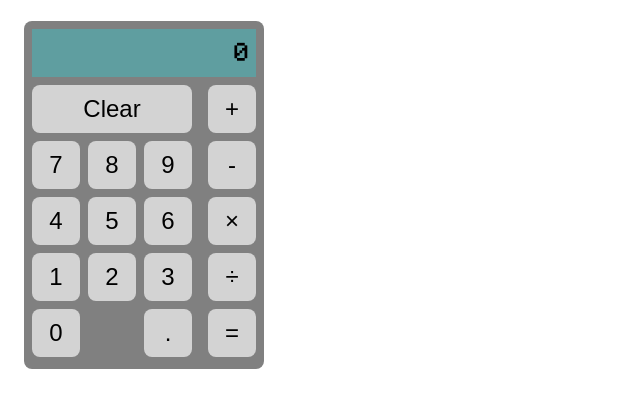
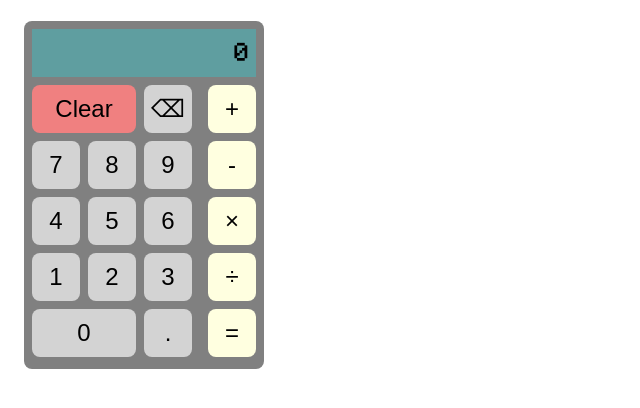
Before and after one commit to scorbiclife/odin-calculator, a plain HTML site: page index.html in a window 1280 px wide. Shown: the part 64-472 px from the top of the page, without its empty margins (0-640 px from the left). Drawn offline with Linux system fonts and the light colour scheme.

Commit message:
feat(css): make different colored buttons

```diff
--- a/index.css
+++ b/index.css
@@ -66,8 +66,8 @@ h1 {
   height: 48px;
 }
 
-.calculator-full-row {
-  flex: 1 1 100%;
+.calculator-button--double-size {
+  width: 104px;
 }
 
 .calculator-space-remaining-row {
@@ -99,3 +99,11 @@ h1 {
   border: none;
   border-radius: 8px;
 }
+
+.calculator-button--red {
+  background-color: lightcoral;
+}
+
+.calculator-button--yellow {
+  background-color: lightyellow;
+}
--- a/index.html
+++ b/index.html
@@ -13,10 +13,11 @@
       <div class="calculator-top calculator-display" id="result"></div>
       <div class="calculator-left calculator-button-container">
         <button
-          class="calculator-button calculator-full-row"
+          class="calculator-button calculator-button--red calculator-button--double-size"
           id="control-clear">
           Clear
         </button>
+        <button class="calculator-button" id="control-backspace">⌫</button>
         <button class="calculator-button" id="number-7">7</button>
         <button class="calculator-button" id="number-8">8</button>
         <button class="calculator-button" id="number-9">9</button>
@@ -26,7 +27,11 @@
         <button class="calculator-button" id="number-1">1</button>
         <button class="calculator-button" id="number-2">2</button>
         <button class="calculator-button" id="number-3">3</button>
-        <button class="calculator-button" id="number-0">0</button>
+        <button
+          class="calculator-button calculator-button--double-size"
+          id="number-0">
+          0
+        </button>
         <button
           class="calculator-button calculator-space-remaining-row"
           id="symbol-dot">
@@ -34,11 +39,31 @@
         </button>
       </div>
       <div class="calculator-right calculator-button-container">
-        <button class="calculator-button" id="symbol-plus">+</button>
-        <button class="calculator-button" id="symbol-minus">-</button>
-        <button class="calculator-button" id="symbol-times">×</button>
-        <button class="calculator-button" id="symbol-division">÷</button>
-        <button class="calculator-button" id="symbol-equals">=</button>
+        <button
+          class="calculator-button calculator-button--yellow"
+          id="symbol-plus">
+          +
+        </button>
+        <button
+          class="calculator-button calculator-button--yellow"
+          id="symbol-minus">
+          -
+        </button>
+        <button
+          class="calculator-button calculator-button--yellow"
+          id="symbol-times">
+          ×
+        </button>
+        <button
+          class="calculator-button calculator-button--yellow"
+          id="symbol-division">
+          ÷
+        </button>
+        <button
+          class="calculator-button calculator-button--yellow"
+          id="symbol-equals">
+          =
+        </button>
       </div>
     </div>
     <script src="./index.js"></script>
```
